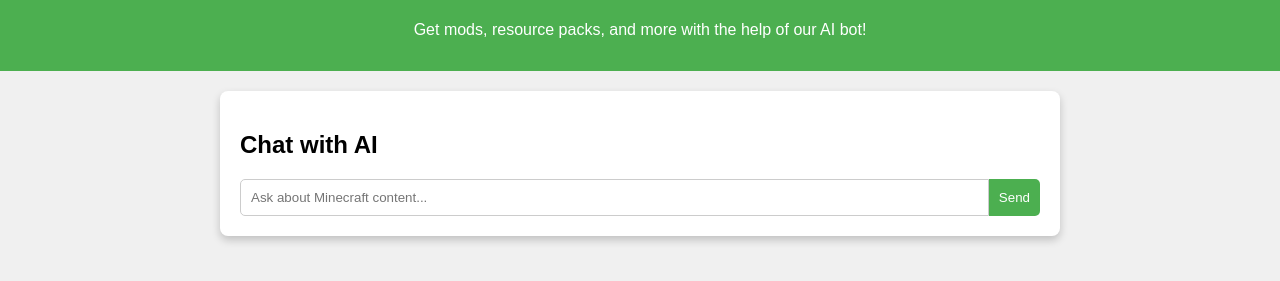
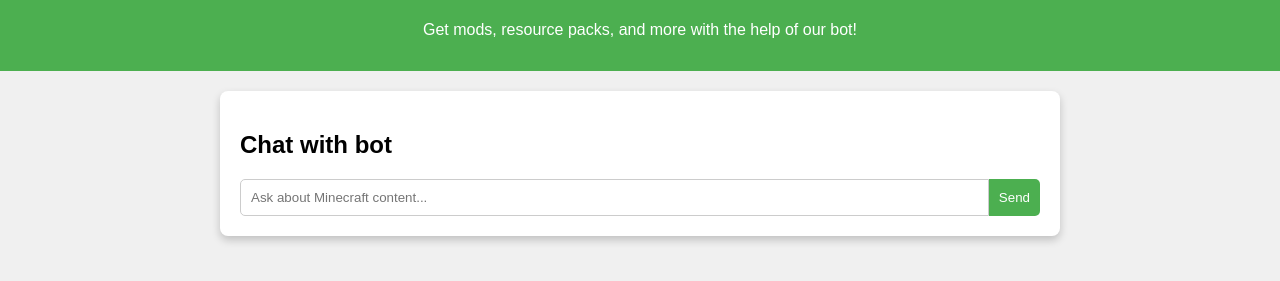
Before and after one commit to ShadowSlayer555/search, a plain HTML site: page index.html in a window 1280 px wide. Shown: the part 75-356 px from the top of the page. Drawn offline with Linux system fonts and the light colour scheme.

Commit message:
Update index.html

```diff
--- a/index.html
+++ b/index.html
@@ -66,10 +66,10 @@
 <body>
   <header>
     <h1>Minecraft Content Hub</h1>
-    <p>Get mods, resource packs, and more with the help of our AI bot!</p>
+    <p>Get mods, resource packs, and more with the help of our bot!</p>
   </header>
   <div class="container">
-    <h2>Chat with AI</h2>
+    <h2>Chat with bot</h2>
     <div class="chat-box" id="chat-box"></div>
     <div class="input-area">
       <input type="text" id="user-input" placeholder="Ask about Minecraft content...">
```
